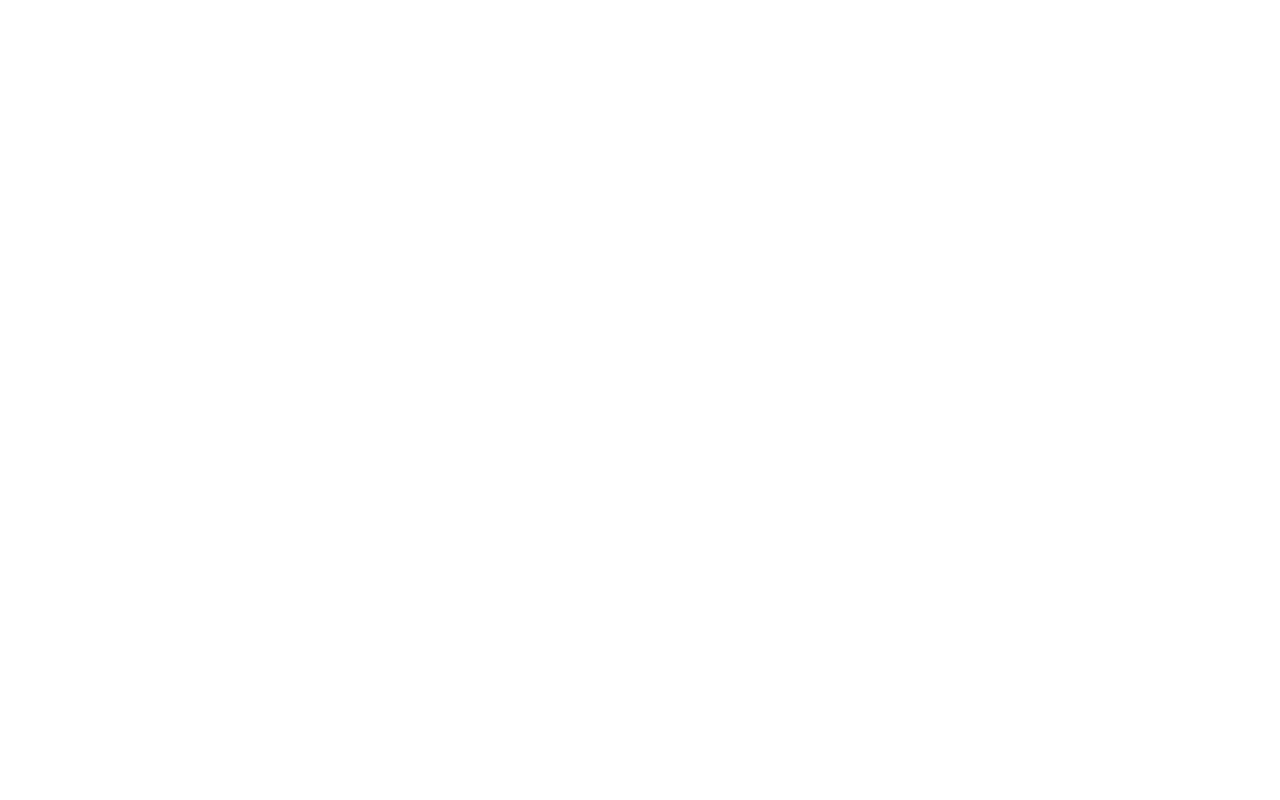
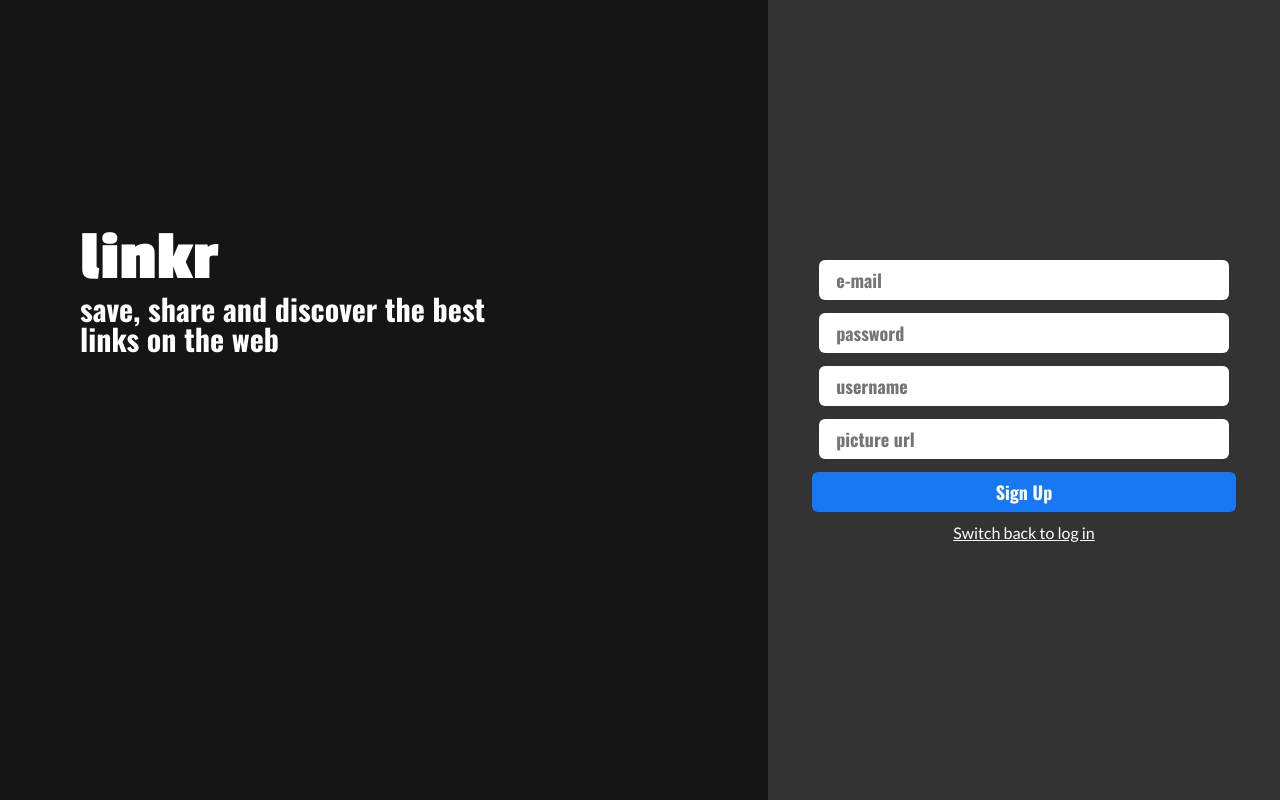
Before and after one commit to mateusnobre/11-linkr, a React app: page /sign-up in a window 1280 px wide. Built offline with nearby package versions, Linux system fonts and the light colour scheme.

Commit message:
Basic Login

```diff
--- a/package.json
+++ b/package.json
@@ -3,9 +3,13 @@
   "version": "0.1.0",
   "private": true,
   "dependencies": {
+    "axios": "^0.21.1",
     "react": "^17.0.2",
     "react-dom": "^17.0.2",
-    "react-scripts": "^4.0.3"
+    "react-loader-spinner": "^4.0.0",
+    "react-router-dom": "^5.2.0",
+    "react-scripts": "^4.0.3",
+    "styled-components": "^5.3.0"
   },
   "scripts": {
     "start": "react-scripts start",
--- a/public/css/reset.css
+++ b/public/css/reset.css
@@ -1,16 +1,84 @@
-html, body, div, span, applet, object, iframe,
-h1, h2, h3, h4, h5, h6, p, blockquote, pre,
-a, abbr, acronym, address, big, cite, code,
-del, dfn, em, img, ins, kbd, q, s, samp,
-small, strike, strong, sub, sup, tt, var,
-b, u, i, center,
-dl, dt, dd, ol, ul, li,
-fieldset, form, label, legend,
-table, caption, tbody, tfoot, thead, tr, th, td,
-article, aside, canvas, details, embed,
-figure, figcaption, footer, header, hgroup,
-menu, nav, output, ruby, section, summary,
-time, mark, audio, video {
+html,
+body,
+div,
+span,
+applet,
+object,
+iframe,
+h1,
+h2,
+h3,
+h4,
+h5,
+h6,
+p,
+blockquote,
+pre,
+a,
+abbr,
+acronym,
+address,
+big,
+cite,
+code,
+del,
+dfn,
+em,
+img,
+ins,
+kbd,
+q,
+s,
+samp,
+small,
+strike,
+strong,
+sub,
+sup,
+tt,
+var,
+b,
+u,
+i,
+center,
+dl,
+dt,
+dd,
+ol,
+ul,
+li,
+fieldset,
+form,
+label,
+legend,
+table,
+caption,
+tbody,
+tfoot,
+thead,
+tr,
+th,
+td,
+article,
+aside,
+canvas,
+details,
+embed,
+figure,
+figcaption,
+footer,
+header,
+hgroup,
+menu,
+nav,
+output,
+ruby,
+section,
+summary,
+time,
+mark,
+audio,
+video {
   margin: 0;
   padding: 0;
   border: 0;
@@ -19,22 +87,35 @@ time, mark, audio, video {
   vertical-align: baseline;
 }
 /* HTML5 display-role reset for older browsers */
-article, aside, details, figcaption, figure,
-footer, header, hgroup, menu, nav, section {
+article,
+aside,
+details,
+figcaption,
+figure,
+footer,
+header,
+hgroup,
+menu,
+nav,
+section {
   display: block;
 }
 body {
   line-height: 1;
 }
-ol, ul {
+ol,
+ul {
   list-style: none;
 }
-blockquote, q {
+blockquote,
+q {
   quotes: none;
 }
-blockquote:before, blockquote:after,
-q:before, q:after {
-	content: '';
+blockquote:before,
+blockquote:after,
+q:before,
+q:after {
+  content: "";
   content: none;
 }
 table {
@@ -44,3 +125,6 @@ table {
 strong {
   font-weight: bold;
 }
+* {
+  box-sizing: border-box;
+}
--- a/public/index.html
+++ b/public/index.html
@@ -1,13 +1,20 @@
 <!DOCTYPE html>
 <html lang="pt-br">
+
 <head>
   <meta charset="utf-8" />
   <meta name="viewport" content="width=device-width, initial-scale=1" />
   <link rel="preconnect" href="https://fonts.gstatic.com">
+  <link href="https://fonts.googleapis.com/css2?family=Passion+One:wght@700&display=swap" rel="stylesheet">
+  <link href="https://fonts.googleapis.com/css2?family=Oswald:wght@700&display=swap" rel="stylesheet">
+  <link href="https://fonts.googleapis.com/css2?family=Lato&family=Oswald:wght@700&display=swap" rel="stylesheet">
+  <link rel="shortcut icon" href="./images/logo.png" type="image/x-icon">
   <link rel="stylesheet" href="css/reset.css">
   <title>Linkr</title>
 </head>
+
 <body>
   <div class="root"></div>
 </body>
+
 </html>
--- a/src/components/App.js
+++ b/src/components/App.js
@@ -1,26 +1,32 @@
-import React from 'react';
-import { useState } from 'react'
+import { useState } from "react";
 import { BrowserRouter, Switch, Route } from "react-router-dom";
-import UserContext from './contexts/UserContext';
+import UserContext from "../contexts/UserContext";
+import TokenContext from "../contexts/TokenContext";
+import SignIn from "./login/SignIn";
+import SignUp from "./login/SignUp";
+import Timeline from "./timeline/Timeline";
 
 export default function App() {
-    const[userData,  setUserData] = useState({
-        'name': 'John Doe',
-        'image': 'john@mail.com',
-        'password': '123',
-        'token': 'None',
-        'dailyProgress': 50
-    });
+  const [token, setToken] = useState();
+  const [user, setUser] = useState();
 
-    return(
-        <UserContext.Provider value={{userData, setUserData}}>
+  return (
+    <TokenContext.Provider value={{ token, setToken }}>
+      <UserContext.Provider value={{ user, setUser }}>
         <BrowserRouter>
           <Switch>
             <Route path="/" exact>
-                        asfoahsfuashfua
+              <SignIn></SignIn>
+            </Route>
+            <Route path="/sign-up" exact>
+              <SignUp></SignUp>
+            </Route>
+            <Route path="/timeline" exact>
+              <Timeline></Timeline>
             </Route>
           </Switch>
         </BrowserRouter>
       </UserContext.Provider>
-    )
+    </TokenContext.Provider>
+  );
 }
--- /dev/null
+++ b/src/components/login/SignIn.js
@@ -0,0 +1,56 @@
+import Container from "./Style";
+import { Link, useHistory } from "react-router-dom";
+import { useContext, useState } from "react";
+import axios from "axios";
+import UserContext from "../../contexts/UserContext";
+import TokenContext from "../../contexts/TokenContext";
+
+export default function SignIn() {
+  const [email, setEmail] = useState("");
+  const [password, setPassword] = useState("");
+  const { user, setUser } = useContext(UserContext);
+  const { token, setToken } = useContext(TokenContext);
+  const history = useHistory();
+
+  function login(event) {
+    event.preventDefault();
+
+    const url =
+      "https://mock-api.bootcamp.respondeai.com.br/api/v2/linkr/sign-up";
+    const data = { email: email, password: password };
+
+    const request = axios.post(url, data);
+    request.then((response) => {
+      setUser(response.data.user);
+      setToken(response.data.token);
+      history.push("/timeline");
+    });
+  }
+
+  return (
+    <Container>
+      <div className="logo">
+        <h1>linkr</h1>
+        <h2>save, share and discover the best links on the web</h2>
+      </div>
+      <form onSubmit={login}>
+        <input
+          type="email"
+          placeholder="e-mail"
+          onChange={(e) => setEmail(e.target.value)}
+          value={email}
+        ></input>
+        <input
+          type="password"
+          placeholder="password"
+          onChange={(e) => setPassword(e.target.value)}
+          value={password}
+        ></input>
+        <button>Log in</button>
+        <Link to="/sign-up">
+          <h3>First time? Create an account!</h3>
+        </Link>
+      </form>
+    </Container>
+  );
+}
--- /dev/null
+++ b/src/components/login/SignUp.js
@@ -0,0 +1,81 @@
+import { Link, useHistory } from "react-router-dom";
+import { useContext, useState } from "react";
+import axios from "axios";
+import Container from "./Style";
+import UserContext from "../../contexts/UserContext";
+import TokenContext from "../../contexts/TokenContext";
+
+export default function SignUp() {
+  const [email, setEmail] = useState("");
+  const [password, setPassword] = useState("");
+  const [username, setUsername] = useState("");
+  const [picture, setPicture] = useState("");
+  const [loading, setLoading] = useState({
+    email: false,
+    password: false,
+    username: false,
+    picture: false,
+  });
+  const { token, setToken } = useContext(TokenContext);
+  const { user, setUser } = useContext(UserContext);
+  const history = useHistory();
+
+  function submit(event) {
+    event.preventDefault();
+
+    const data = {
+      email: email,
+      password: password,
+      username: username,
+      pictureUrl: picture,
+    };
+
+    const url =
+      "https://mock-api.bootcamp.respondeai.com.br/api/v2/linkr/sign-up";
+    const request = axios.post(url, data);
+
+    request.then((response) => {
+      setUser(response.data.user);
+      setToken(response.data.token);
+      history.push("/timeline");
+    });
+  }
+
+  return (
+    <Container>
+      <div className="logo">
+        <h1>linkr</h1>
+        <h2>save, share and discover the best links on the web</h2>
+      </div>
+      <form onSubmit={submit}>
+        <input
+          type="email"
+          placeholder="e-mail"
+          onChange={(e) => setEmail(e.target.value)}
+          value={email}
+        ></input>
+        <input
+          type="password"
+          placeholder="password"
+          onChange={(e) => setPassword(e.target.value)}
+          value={password}
+        ></input>
+        <input
+          placeholder="username"
+          onChange={(e) => setUsername(e.target.value)}
+          value={username}
+        ></input>
+        <input
+          type="url"
+          placeholder="picture url"
+          onChange={(e) => setPicture(e.target.value)}
+          value={picture}
+        ></input>
+        <button>Sign Up</button>
+        <Link to="/">
+          <h3>Switch back to log in</h3>
+        </Link>
+      </form>
+    </Container>
+  );
+}
--- /dev/null
+++ b/src/components/login/Style.js
@@ -0,0 +1,65 @@
+import styled from "styled-components";
+
+const Container = styled.div`
+  background-color: #151515;
+  height: 100vh;
+  color: white;
+  display: flex;
+  flex-flow: wrap column;
+  .logo {
+    display: flex;
+    flex-direction: column;
+    padding-left: 10vh;
+    padding-top: 28vh;
+    width: 60%;
+    height: 100vh;
+  }
+  h1 {
+    font-family: "Passion One", cursive;
+    font-size: 70px;
+  }
+  h2 {
+    font-family: "Oswald", sans-serif;
+    font-size: 30px;
+    width: 440px;
+    word-break: keep-all;
+  }
+  form {
+    display: flex;
+    flex-flow: wrap column;
+    justify-content: center;
+    align-items: center;
+    height: 100vh;
+    width: 40%;
+    background-color: #333333;
+  }
+  input {
+    width: 80%;
+    height: 40px;
+    margin-bottom: 13px;
+    border-radius: 6px;
+    font-family: "Oswald", sans-serif;
+    color: #9f9f9f;
+    padding-left: 17px;
+    font-size: 18px;
+    border: none;
+  }
+  button {
+    width: 83%;
+    height: 40px;
+    background-color: #1877f2;
+    border: none;
+    border-radius: 6px;
+    color: white;
+    font-family: "Oswald", sans-serif;
+    font-size: 18px;
+  }
+  h3 {
+    font-family: "Lato", sans-serif;
+    color: white;
+    margin-top: 13px;
+    text-decoration: underline;
+  }
+`;
+
+export default Container;
--- /dev/null
+++ b/src/components/timeline/Timeline.js
@@ -0,0 +1,3 @@
+export default function Timeline() {
+  return <></>;
+}
--- /dev/null
+++ b/src/contexts/TokenContext.js
@@ -0,0 +1,5 @@
+import { createContext } from "react";
+
+const TokenContext = createContext();
+
+export default TokenContext;
```
Also changed, not shown: public/images/logo.png (added), public/img/preview.png (deleted), public/img/preview_login.png (deleted), src/contexts/UserContext.js (renamed from src/components/contexts/UserContext.js), 1 other file. Lines whose indentation alone changed are shown as unchanged.
